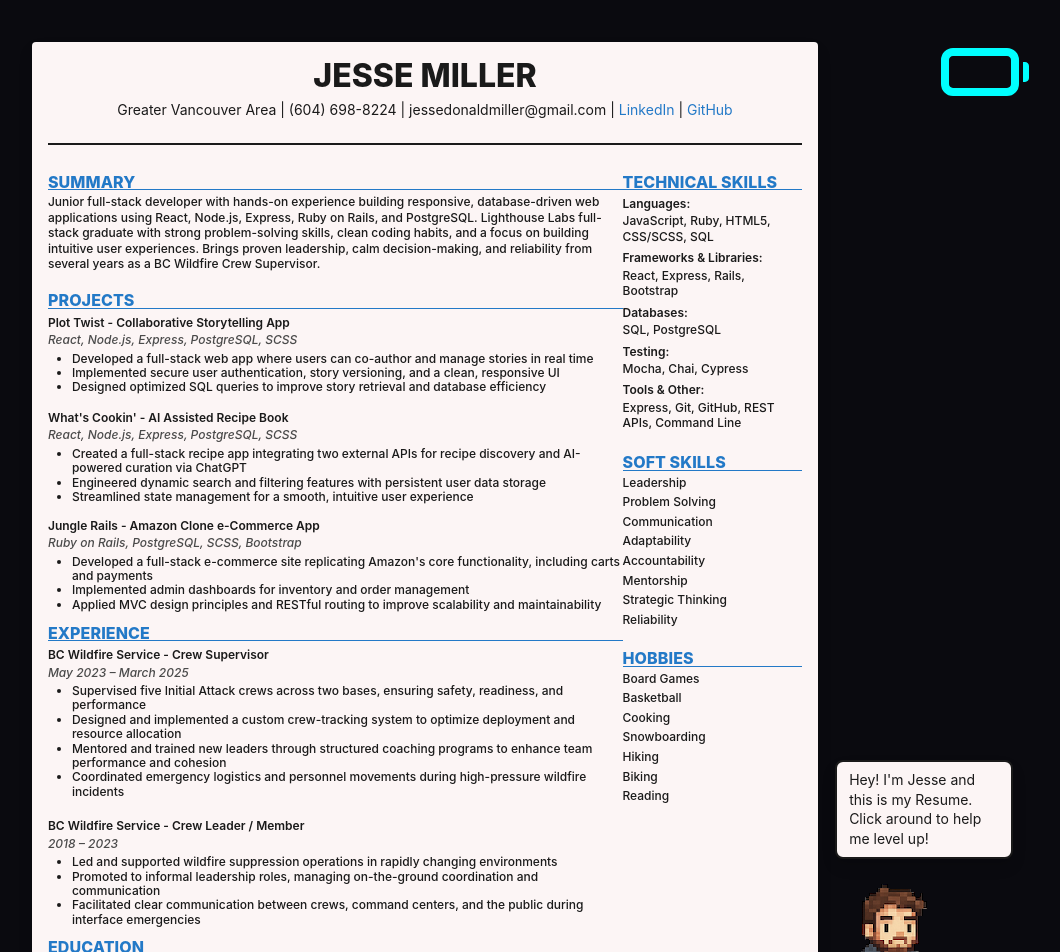
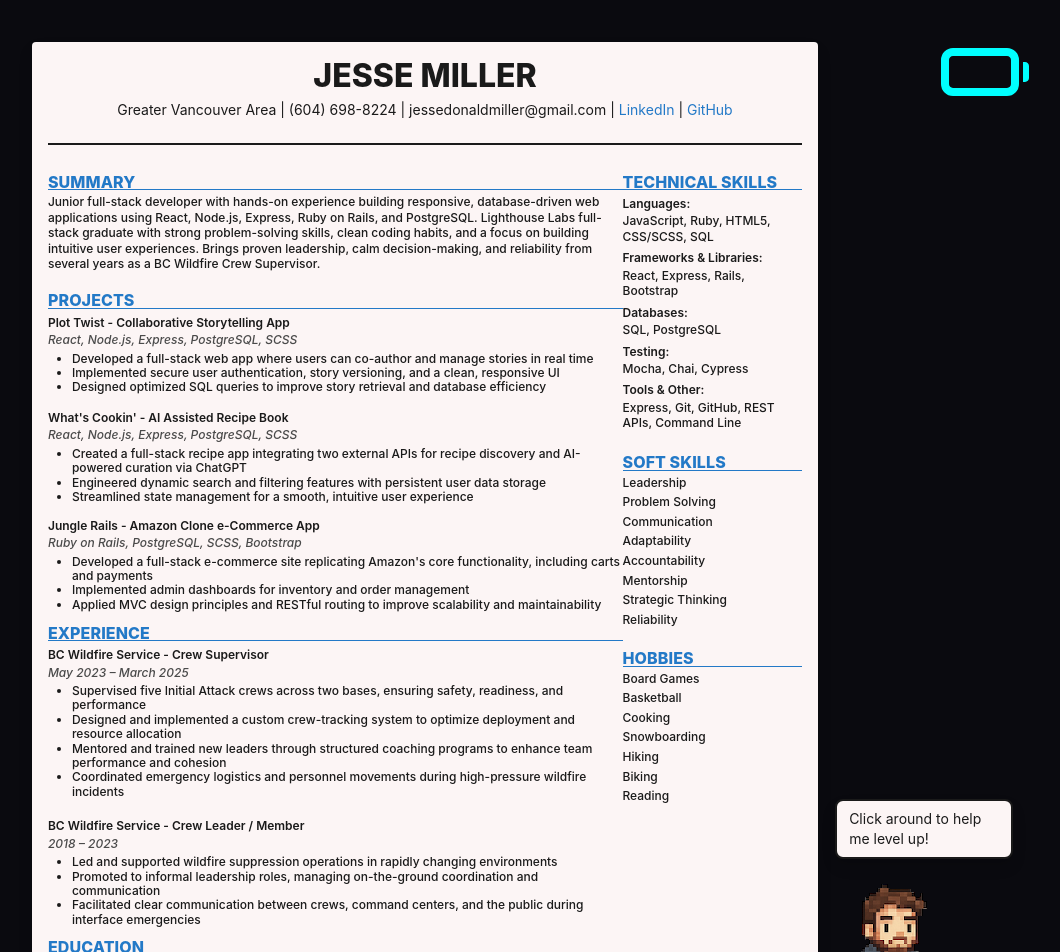
Before and after one commit to Jesse-D-Miller/webDevResume, a React (Vite) app: page / in a window 1280 px wide. Shown: the top 952 px of the page, without its empty margins (215-1275 px from the left). Built offline with nearby package versions, Linux system fonts and the light colour scheme.

Commit message:
pixel hero is now wired up to the XP system. They level as you click around and say a quick 4 second message wehn you level. Each click is associated with a message and somtimes grant an XP

```diff
--- a/src/components/common/PixelHero.jsx
+++ b/src/components/common/PixelHero.jsx
@@ -1,3 +1,4 @@
+import { useXP } from "../../hooks/useXP";
 import { useState, useEffect } from "react";
 import spriteLevel1 from "../../assets/pixelHeroLevel1.png";
 import spriteLevel2 from "../../assets/pixelHeroLevel2.png";
@@ -5,8 +6,12 @@ import spriteLevel3 from "../../assets/pixelHeroLevel3.png";
 import spriteLevel4 from "../../assets/pixelHeroLevel4.png";
 import spriteLevel5 from "../../assets/pixelHeroLevel5.png";
 
-function PixelHero({ level }) {
+function PixelHero() {
   const [frameIndex, setFrameIndex] = useState(0);
+  const [showLevelUpMessage, setShowLevelUpMessage] = useState(true);
+  const { xp, grantXp, heroMessage } = useXP();
+
+  const level = Math.min(1 + Math.floor(xp / 3), 5); // level 1-5 based on xp
 
   // Animate sprite frames (1000ms per frame)
   useEffect(() => {
@@ -16,12 +21,22 @@ function PixelHero({ level }) {
     return () => clearInterval(interval);
   }, []);
 
+  // if hero level changes, show level up message briefly
+  useEffect(() => {
+    setShowLevelUpMessage(true);
+    const timer = setTimeout(() => {
+      setShowLevelUpMessage(false);
+    }, 4000); // hide after 4 seconds
+    return () => clearTimeout(timer);
+  }, [level]);
+
+  //level up messages
   const hints = {
-    1: "Hey! I'm Jesse and this is my Resume. Click around to help me level up!",
+    1: "Hey! I'm Jesse and this is my resume.",
     2: "Am...Am I glowing? Neat!",
-    3: "Try clicking that blank space!",
-    4: "Almost at max power!",
-    5: "Ready to see my secrets?",
+    3: "Another level! Keep exploring!",
+    4: "Oh wow, I'm feeling powerful!",
+    5: "Congrats! Only one more secret to unlock!",
   };
 
   // Sprite dimensions per level (width is single frame, height is total)
@@ -66,14 +81,14 @@ function PixelHero({ level }) {
     };
 
     return (
-      <div className="pixel-hero">
+      <div className="pixel-hero" onClick={() => grantXp("pixel-hero-click", 0, "Hey! That tickles! No XP here!")}>
         <div
           className="hero-speech-bubble"
           style={{
             transform: `translate(${bubblePositions[level].x}px, ${bubblePositions[level].y}px)`,
           }}
         >
-          {hints[level] || "Welcome!"}
+          {showLevelUpMessage ? hints[level] || "Click around to help me level up!" : heroMessage || "Click around to help me level up!"}
         </div>
         <div
           className="hero-sprite"
```
